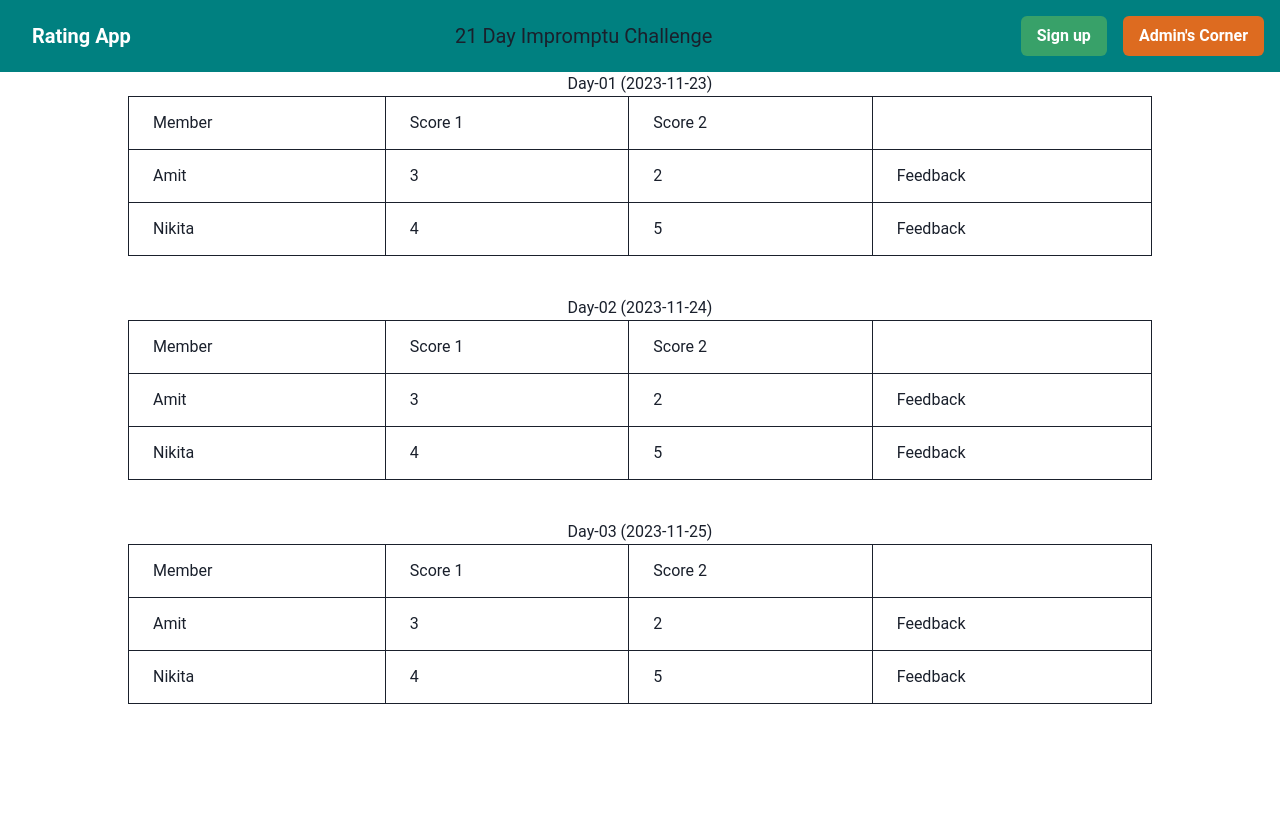
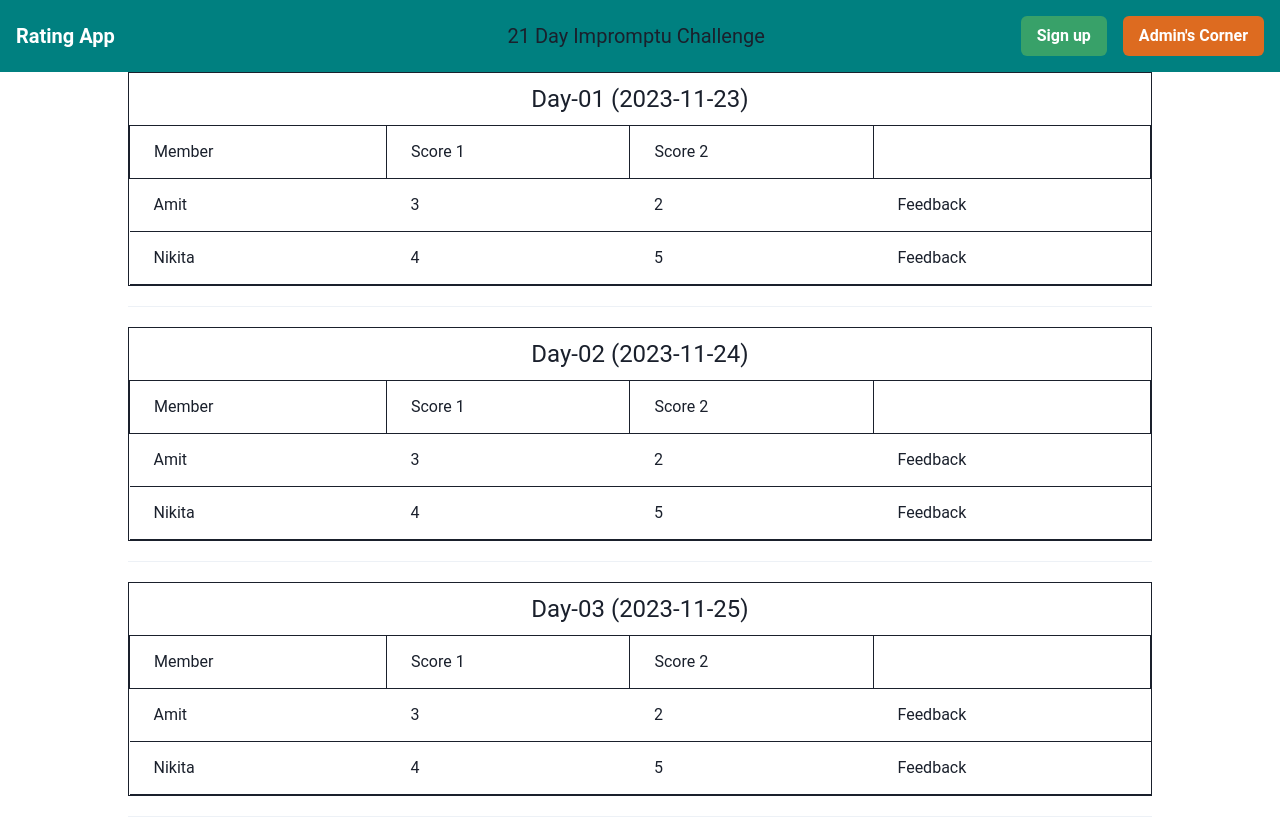
Before and after one commit to akmurmu83/Rating-App, a React (Create React App) app: page / in a window 1280 px wide. Before the commit the page ends 800 px from the top, so only its background shows below. Built offline with nearby package versions, Linux system fonts and the light colour scheme; data requests are answered from the project's data file.

Commit message:
Day-04 commit 1 Started introducing resposiveness

```diff
--- a/src/Components/Day.jsx
+++ b/src/Components/Day.jsx
@@ -1,28 +1,45 @@
 import React from "react";
 import MemberScore from "./MemberScore";
-import Styles from "./Day.module.css";
-import {Box, Table, Tbody, Td, Thead, Tr} from "@chakra-ui/react";
+import {
+  Box,
+  Divider,
+  Table,
+  Tbody,
+  Td,
+  Text,
+  Thead,
+  Tr,
+} from "@chakra-ui/react";
+import { useTheme } from "@emotion/react";
 
 function Day({ date, dayCount, members }) {
+  let theme = useTheme();
   return (
-    <Box w="80%" m="auto" mb={10}>
-      <h3>Day-{dayCount} ({date})</h3>
-      <Table colorScheme='grey' >
+    <>
+      <Box w="80%" m="auto" border="1px solid" mb={5}>
+        <Text fontSize="2xl" p={2}>
+          Day-{dayCount} ({date})
+        </Text>
+        <Table colorScheme="grey">
           <Thead>
-          <Tr style={{border: '1px solid'}}>
+            <Tr style={{ border: "1px solid" }}>
               <Td>Member</Td>
               {members.map((member) => (
-              <Td  style={{border: '1px solid'}} key={member.id}>Score {member.id}</Td>
+                <Td style={{ border: "1px solid" }} key={member.id}>
+                  Score {member.id}
+                </Td>
               ))}
             </Tr>
           </Thead>
           <Tbody>
             {members.map((member) => (
-            <MemberScore name={member.name} scores={member.scores}/>
+              <MemberScore name={member.name} scores={member.scores} />
             ))}
           </Tbody>
         </Table>
       </Box>
+      <Divider m="auto" mb={5} w="80%" />
+    </>
   );
 }
 
--- a/src/Components/MemberScore.jsx
+++ b/src/Components/MemberScore.jsx
@@ -6,13 +6,13 @@ import Styles from "./MemberScore.module.css";
 function MemberScore({ name, scores }) {
   return (
     <Tr className={Styles.tr}>
-      <Td style={{ border: "1px solid" }}>{name}</Td>
+      <Td>{name}</Td>
       {scores.map((score) => (
-        <Td style={{ border: "1px solid" }} key={score.score}>
+        <Td key={score.score}>
           {score.score}
         </Td>
       ))}
-      <Td style={{ border: "1px solid" }}>
+      <Td>
         <Link to="/feedback">Feedback</Link>
       </Td>
     </Tr>
--- a/src/Components/Navbar.jsx
+++ b/src/Components/Navbar.jsx
@@ -1,25 +1,37 @@
 import React from "react";
-import { Flex, Box, Link, Spacer, useTheme, Button, ButtonGroup, Text } from "@chakra-ui/react";
+import {
+  Flex,
+  Box,
+  Link,
+  Spacer,
+  useTheme,
+  Button,
+  ButtonGroup,
+  Text,
+} from "@chakra-ui/react";
 
 function Navbar() {
   const theme = useTheme(); // Access the Chakra UI theme
   return (
     <Flex bg={theme.colors.primary[500]} p={4} align="center">
-      <Box ml={4}>
+      <Flex
+        textAlign={["left", , "right"]}
+        w={[, , "60%", , ,]}
+        // border="1px solid"
+        direction={["column", , "row"]}
+      >
         <Link href="#" fontSize="xl" fontWeight="bold" color="white">
           Rating App
         </Link>
-      </Box>
-      <Spacer />
-      <Box ml={4}>
-          <Text fontSize='xl'>21 Day Impromptu Challenge</Text>
-      </Box>
+        <Spacer />
+        <Text fontSize="xl">21 Day Impromptu Challenge</Text>
+      </Flex>
       <Spacer />
       <Box>
-      <ButtonGroup gap='2' variant="solid">
-      <Button colorScheme='green'>Sign up</Button>
-      <Button colorScheme='orange'>Admin's Corner</Button>
-    </ButtonGroup>
+        <ButtonGroup gap="2" variant="solid">
+          <Button colorScheme="green">Sign up</Button>
+          <Button colorScheme="orange">Admin's Corner</Button>
+        </ButtonGroup>
       </Box>
     </Flex>
   );
--- a/src/index.js
+++ b/src/index.js
@@ -11,6 +11,18 @@ const theme = extendTheme({
   colors: {
     primary: {
       500: "teal", // Customize the primary color
+    },
+    fontSize: {
+      sm: "16px",
+      md: "25px",
+      lg: "40px",
+    },
+    breakpoints: {
+      base: "0em", // 0px
+      sm: "30em", // 480px
+      md: "48em", // 768px
+      lg: "62em", // 992px
+      xl: "80em", // 1280px
     },
   },
   fonts: {
```
Lines whose indentation alone changed are shown as unchanged.
